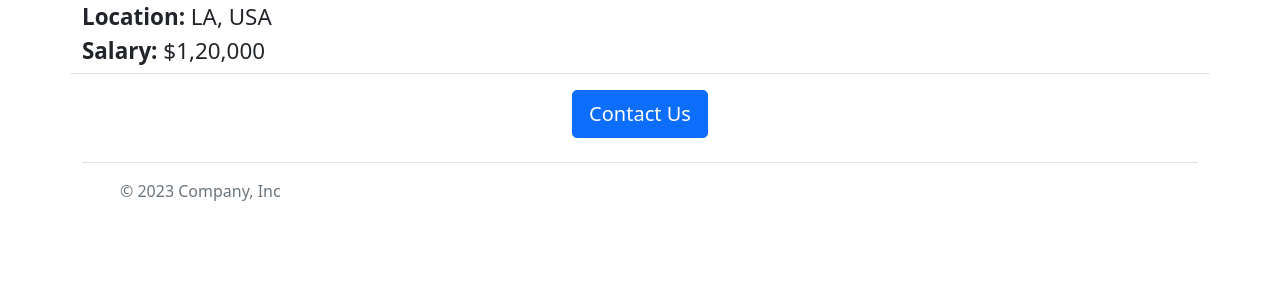
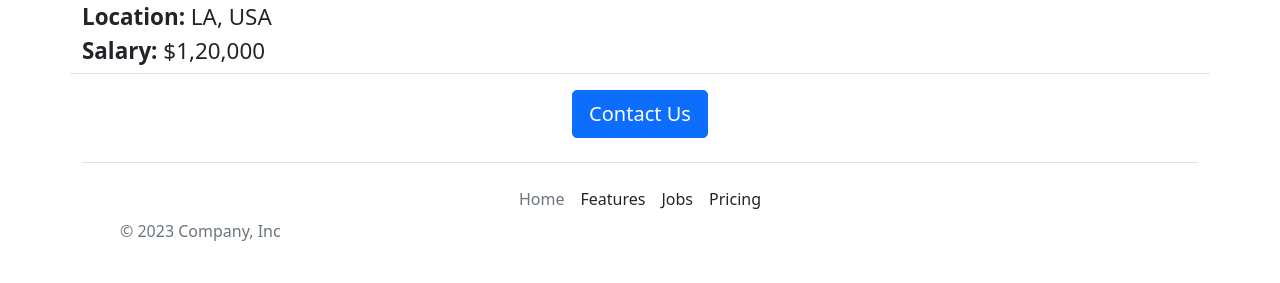
Before and after one commit to sthsuyash/Sojob-Careers, a Flask app: page / in a window 1280 px wide. Shown: the part 1705-1988 px from the top of the page. Before the commit the page ends 1906 px from the top, so only its background shows below. Run offline with Flask 2, Linux system fonts and the light colour scheme.

Commit message:
add links

```diff
--- a/templates/footer.html
+++ b/templates/footer.html
@@ -2,6 +2,20 @@
   <footer
     class="flex-wrap justify-content-between align-items-center py-3 my-4 border-top"
   >
+    <ul class="nav col-12 col-md-auto mb-2 justify-content-center mb-md-0">
+      <li>
+        <a href="/" class="nav-link px-2 link-secondary">Home</a>
+      </li>
+      <li>
+        <a href="/features" class="nav-link px-2 link-dark">Features</a>
+      </li>
+      <li>
+        <a href="/jobs" class="nav-link px-2 link-dark">Jobs</a>
+      </li>
+      <li>
+        <a href="/pricing" class="nav-link px-2 link-dark">Pricing</a>
+      </li>
+    </ul>
     <div class="col-md d-flex align-items-center">
       <a
         href="/"
--- a/templates/index.html
+++ b/templates/index.html
@@ -45,6 +45,7 @@
       <!-- company_name variable from app.py using jinja2 -->
       <!-- About Sojob -->
       <!-- </h2> -->
+
       <p class="lead" id="about">
         Sojob Careers is a platform that connects job seekers and employers in
         Nepal. Whether you are looking for a full-time, part-time, or freelance
@@ -64,7 +65,11 @@
         {% for job in jobs %} {% include 'job_item.html' %} {% endfor %}
       </div>
       <div class="text-center">
-        <button class="btn btn-primary btn-lg">Contact Us</button>
+        <a
+          href="mailto:sthasuyash11@gmail.com?subject=Queries on job openings"
+          class="btn btn-primary btn-lg"
+          >Contact Us</a
+        >
       </div>
     </div>
     {% include 'footer.html' %}
--- a/templates/job_item.html
+++ b/templates/job_item.html
@@ -10,6 +10,11 @@
     {% endif %}
   </div>
   <div class="col-3">
-    <button type="button" class="btn btn-outline-primary">Apply</button>
+    <a
+      href="mailto:sthasuyash11@gmail.com?subject=Application for {{ job['title'] }}"
+      type="button"
+      class="btn btn-outline-primary"
+      >Apply</a
+    >
   </div>
 </div>
```
